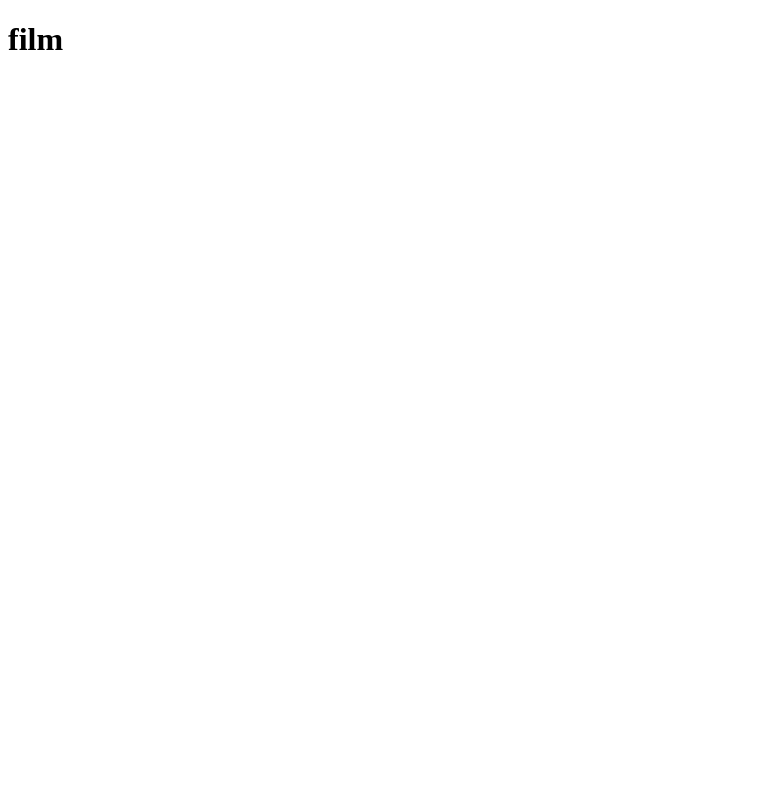
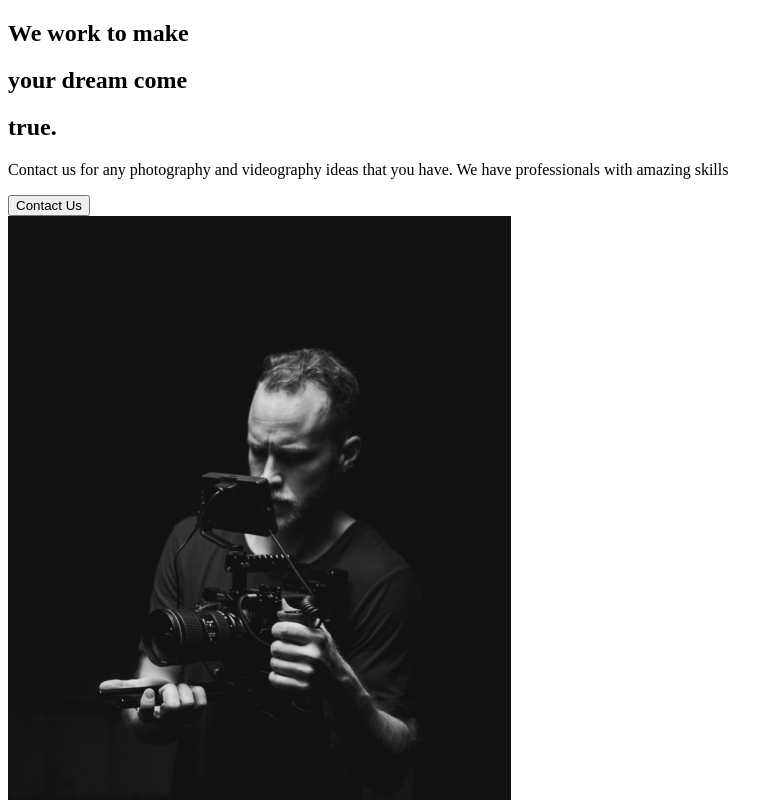
Before and after one commit to fitistrefi/Capture-portfolio, a React (Create React App) app: page / in a window 1280 px wide. Shown: the top 800 px of the page, without its empty margins (0-783 px from the left). Built offline with nearby package versions, Linux system fonts and the light colour scheme.

Commit message:
about us section added

```diff
--- a/src/App.js
+++ b/src/App.js
@@ -1,10 +1,11 @@
 import React from 'react';
-
+import Aboutus from './pages/AboutUs';
+import AboutUs from './pages/AboutUs';
 
 function App() {
   return (
     <div className="App">
-     <h1>film</h1>
+     <Aboutus />
     </div>
   );
 }
--- /dev/null
+++ b/src/components/AboutSection.js
@@ -0,0 +1,29 @@
+import React from 'react';
+import home1 from '../img/home1.png';
+const AboutSection = () =>
+{
+    return(
+        <div className="description">
+        <div className="title">
+        <h2>We work to make</h2>
+
+        <div className="hide">
+        <h2>your <span>dream</span> come</h2>
+        </div>
+        <div className="hide">
+        <h2>true.</h2>
+        </div>
+        </div>
+        <p> Contact us for any photography and videography ideas that you have. We have professionals with amazing skills</p>
+        <button>Contact Us</button>
+        <div className="image">
+            <img src={home1} alt="fita me kamer"/>
+            </div>
+        </div>
+
+
+    )
+
+
+}
+export default AboutSection;
--- /dev/null
+++ b/src/pages/AboutUs.js
@@ -0,0 +1,10 @@
+import React from 'react';
+import AboutSection from '../components/AboutSection';
+
+const Aboutus = () =>
+{
+    return(
+        <AboutSection />
+    )
+}
+export default Aboutus;
```
